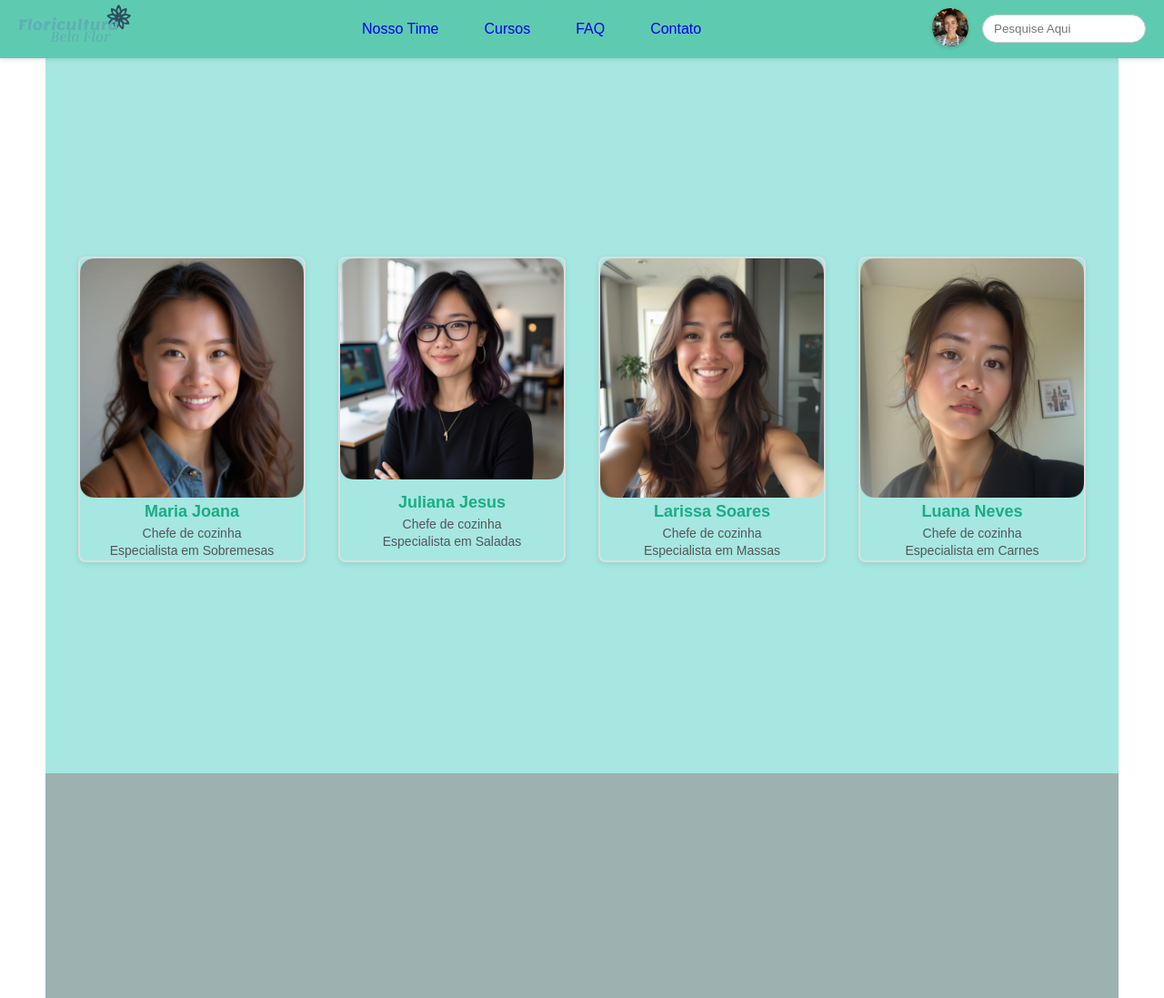
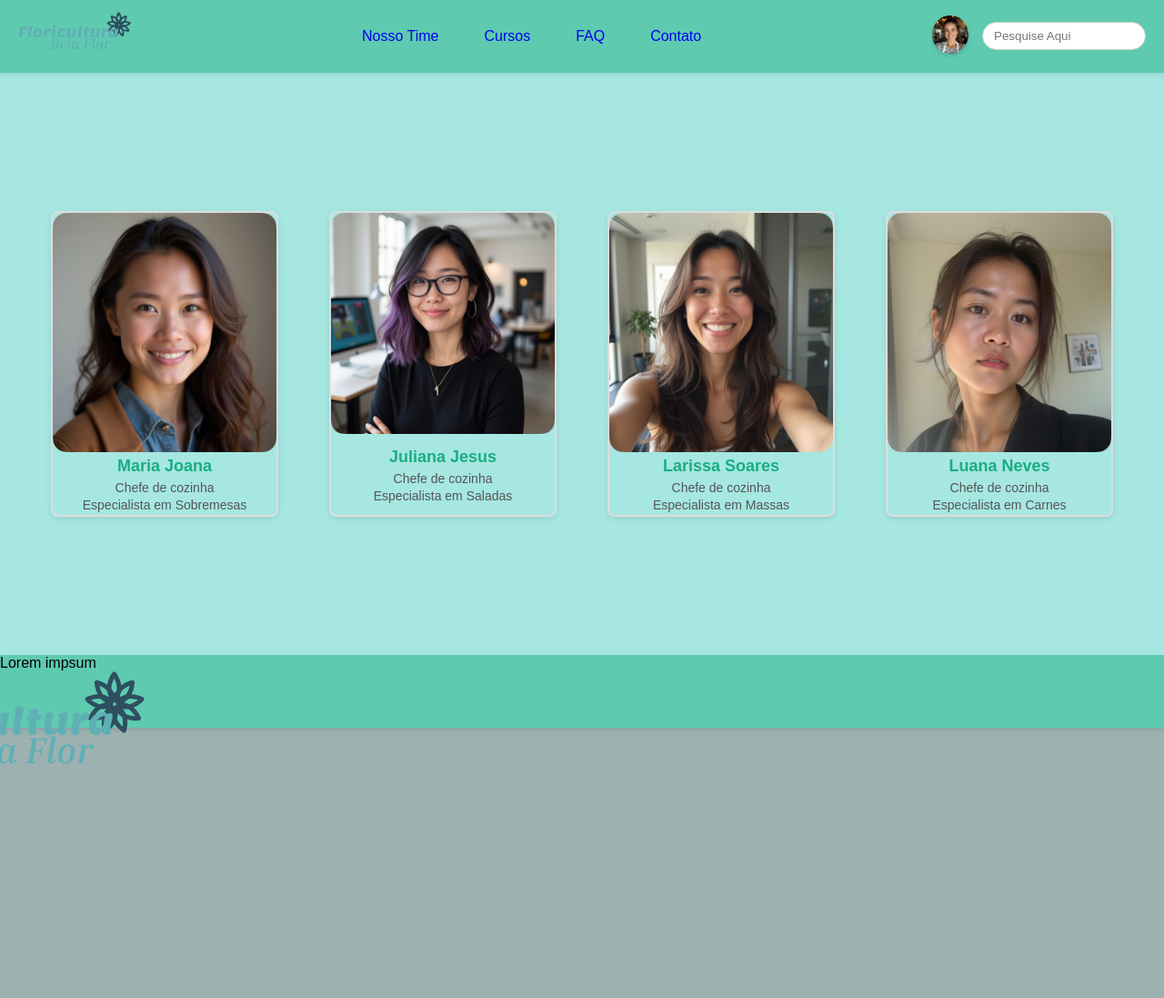
Before and after one commit to Julia-F-cereda/FLEX-POSITION, a website: page index.html in a window 1280 px wide. Shown: the top 1097 px of the page at 91% size. Drawn offline with Linux system fonts and the light colour scheme.

Commit message:
arrumandi o footer

```diff
--- a/index.html
+++ b/index.html
@@ -59,6 +59,7 @@
     <main>
 
         <div class="whatsapp-button"></div>
+
         <section class="content-Nosso-time" id="content-Nosso-time">
 
             <figure class="speaker-card">
@@ -88,7 +89,7 @@
                 </figurecapition>
             </figure>
 
-        <figure class= "speaker-card">
+            <figure class="speaker-card">
                 <img src="./src/assets/images/luana-neves.png" alt="Luana Neves">
                 <figurecapition>
                     <h3>Luana Neves</h3>
@@ -107,11 +108,41 @@
 
 
 
-    <main class="conteiner_main">
+    <footer class="footer-content">
+        <section class="footer-adress">
+            <span class="footer-adress__titulo"></span>
+            <p>Lorem impsum</p>
+        </section>
 
-    </main>
+     <section class="footer-info">
+        <a href=" ">
+            <img src="./src/assets/icons/Frame 4.svg" alt="Logo">
+        </a>
+    </section>
 
-    <footer class="conteiner.footer">
+    <section class="footer-social">
+        <ul>
+            <li>
+                <img src="">
+            </li>
+
+            <li>
+                 <img src="">
+            </li>
+
+            <li>
+                <img src="">
+            </li>
+        </ul>
+
+
+
+        </section>
+
+
+
+
+
 
     </footer>
 
--- a/src/styles/footer.css
+++ b/src/styles/footer.css
@@ -1,21 +1,46 @@
-/*  */
+/* conteiner pricnipal */
 .footer-content{
+    position:fixed;
+    width: 100%;
+    bottom:0;
+    left:0;
+    /*altura header*/
+    height: 10vh;
+    background-color: #5ecbb0;
+    box-shadow: 0 2px 5px rgba(0,0,0,0.101);
+
 
 }
 /*conteiner da esquerda*/
 .footer-adress{
 
+
+
+
+
 }
 /*titulo do container da esquerda*/
 .footer-adress__title{
+    font-weight: bold;
+    font-size:20px;
 
 }
 /*conteiner do meio*/
 .footer-info{
+    width: 10px;
+    display: flex;
+    align-items: center;
+    justify-content: center;
+    padding: 0px;
 
 }
 /*conteiner da direita*/
 .footer-social{
+    display:flex;
+    justify-content: flex-end;
+    align-items:center;
+    width:100%;
+    height:100%;
 
 }
 
--- a/src/styles/header.css
+++ b/src/styles/header.css
@@ -5,7 +5,7 @@
     left:0;
 
     /*altura header*/
-    height: 8vh;
+    height: 10vh;
     background-color: #5ecbb0;
     box-shadow: 0 2px 5px rgba(0,0,0,0.101);
 
--- a/src/styles/reset.css
+++ b/src/styles/reset.css
@@ -11,5 +11,5 @@
 
 body{
     font-family: Arial, Helvetica, sans-serif;
-    padding:50px;
+
 }
```
Lines whose indentation alone changed are shown as unchanged.
